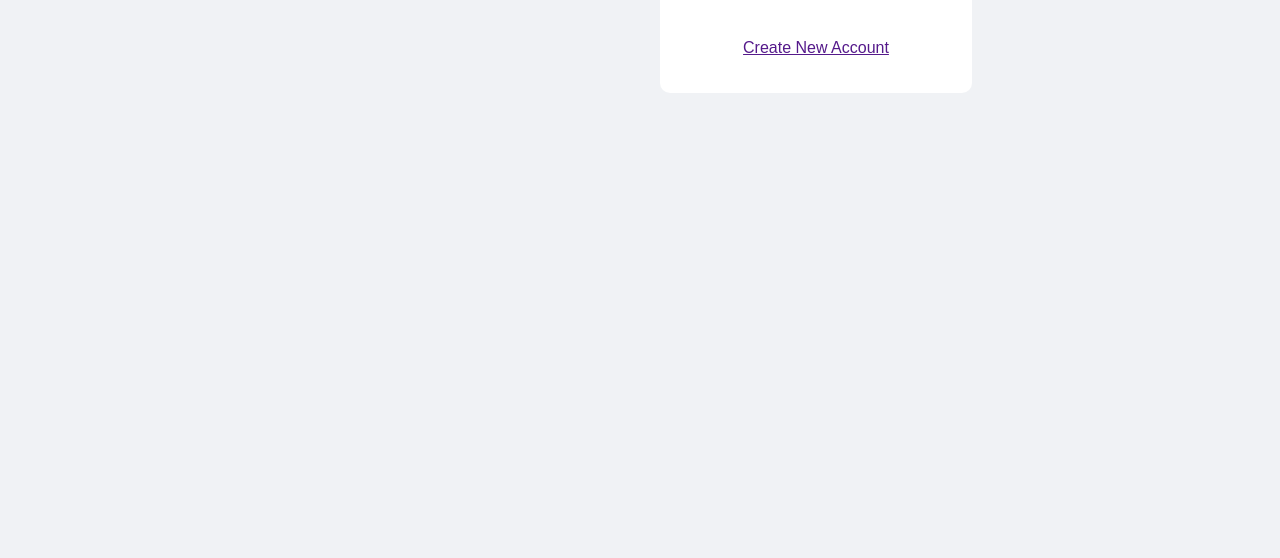
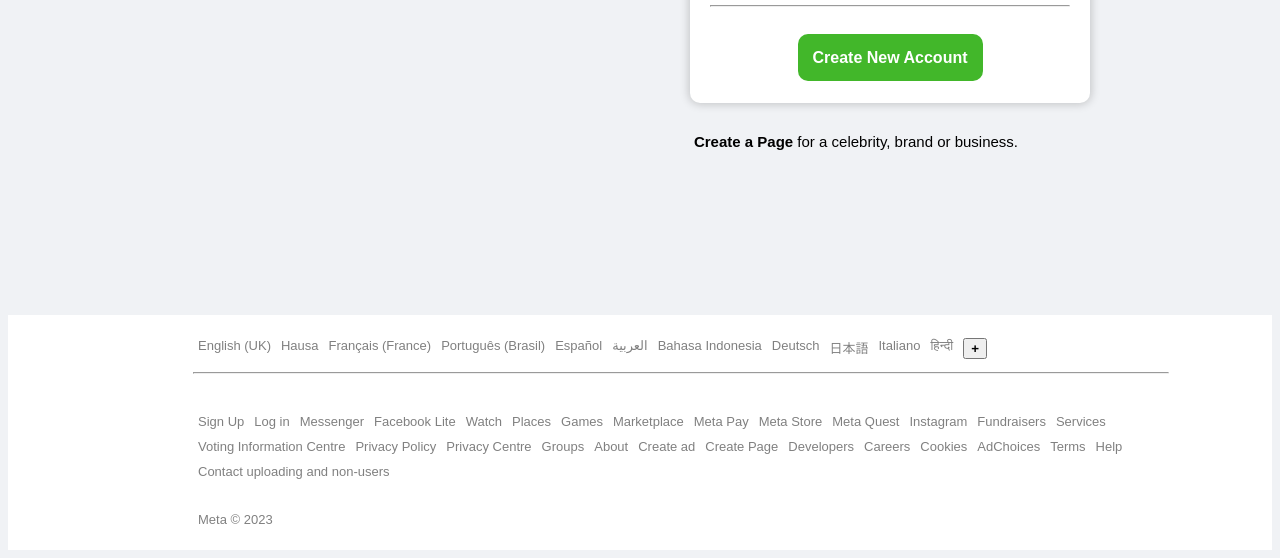
Before and after one commit to Jo-anny/facebook-afoma-chika, a plain HTML site: page index.html in a window 1280 px wide. Shown: the part 380-938 px from the top of the page. Before the commit the page ends 800 px from the top, so only its background shows below. Drawn offline with Linux system fonts and the light colour scheme.

Commit message:
Second Commit

```diff
--- a/index.html
+++ b/index.html
@@ -46,17 +46,82 @@
                 class="inputlogin"
               />
               <br />
-              <input type="submit" value="Login" class="btn-blue" />
+              <input type="submit" value="Log in" class="btn-blue" />
               <br />
-              <p><a href="#">Forgotten Password?</a></p>
+              <p class="forgottenPassword"><a href="#">Forgotten Password?</a></p>
               <br />
               <hr />
               <br />
-              <p><a href="">Create New Account</a></p>
+              <p><a href="" class="account-btn">Create New Account</a></p>
             </form>
+          </div>
+
+          <div class="page">
+            <p  class="create"><a href="#">Create a Page</a> for a celebrity, brand or business.</p>
           </div>
         </div>
       </div>
     </main>
+
+    <footer>
+      <div class="footer">
+        <div class="languages">
+          <ul class="firstList">
+            <li><a href="#">English (UK)</a></li>
+            <li><a href="#">Hausa</a></li>
+            <li><a href="#">Français (France)</a></li>
+            <li><a href="#">Português (Brasil)</a></li>
+            <li><a href="#">Español</a></li>
+            <li><a href="#">العربية</a></li>
+            <li><a href="#">Bahasa Indonesia</a></li>
+            <li><a href="#">Deutsch</a></li>
+            <li><a href="#">日本語</a></li>
+            <li><a href="#">Italiano</a></li>
+            <li><a href="#">हिन्दी</a></li>
+            <li>
+              <button><b>+</b></button>
+            </li>
+          </ul>
+          <hr style= "margin-left: 35px">
+        </div>
+
+        <div class="languages">
+          <ul>
+            <li><a href="#">Sign Up</a></li>
+            <li><a href="#">Log in</a></li>
+            <li><a href="#">Messenger</a></li>
+            <li><a href="#">Facebook Lite</a></li>
+            <li><a href="#">Watch</a></li>
+            <li><a href="#">Places</a></li>
+            <li><a href="#">Games</a></li>
+            <li><a href="#">Marketplace</a></li>
+            <li><a href="#">Meta Pay</a></li>
+            <li><a href="#">Meta Store</a></li>
+            <li><a href="#">Meta Quest</a></li>
+            <li><a href="#">Instagram</a></li>
+            <li><a href="#">Fundraisers</a></li>
+            <li><a href="#">Services</a></li>
+            <li><a href="#">Voting Information Centre</a></li>
+            <li><a href="#">Privacy Policy</a></li>
+            <li><a href="#">Privacy Centre</a></li>
+            <li><a href="#">Groups</a></li>
+            <li><a href="#">About</a></li>
+            <li><a href="#">Create ad</a></li>
+            <li><a href="#">Create Page</a></li>
+            <li><a href="#">Developers</a></li>
+            <li><a href="#">Careers </a></li>
+            <li><a href="#">Cookies</a></li>
+            <li><a href="#">AdChoices</a></li>
+            <li><a href="#">Terms</a></li>
+            <li><a href="#">Help</a></li>
+            <li><a href="#">Contact uploading and non-users</a></li>
+          </ul>
+        </div>
+
+        <div class="languages">
+          <p>Meta &copy; 2023</p>
+        </div>
+      </div>
+    </footer>
   </body>
 </html>
--- a/style.css
+++ b/style.css
@@ -5,7 +5,7 @@ body {
 .container {
   margin: 150px 300px;
   display: flex;
-  gap: 20px;
+  gap: 50px;
 }
 .left-section {
   text-align: start;
@@ -23,26 +23,122 @@ body {
   width: 400px;
   margin-left: -45px;
 }
+::placeholder{
+  font-size: 17px;
+  color: #9E949C;
+}
+
 .card {
   background-color: white;
+  width: 360px;
   padding: 20px;
   text-align: center;
   border-radius: 10px;
+  box-shadow:0 0 10px 1px rgba(0,0,0,0.2);
 }
 .inputlogin {
-  border: gray 1px solid;
+  border: #DDDFE2 1px solid;
   padding: 10px;
   border-radius: 5px;
-  margin-bottom: 10px;
+  margin-bottom: 12px;
   width: 90%;
 }
+
+.inputlogin:focus{
+  outline:1px solid #1877f2;
+  box-shadow: 0 0 2px 2px rgba(0,0,0,0.2);
+}
+
 .btn-blue {
   background-color: #1877f2;
-  color: white;
+  color: #ffffff;
   font-weight: bold;
   text-align: center;
   width: 95%;
   padding: 10px;
+  font-size: 20px;
   border: none;
   border-radius: 5px;
 }
+
+a{
+  text-decoration: none;
+}
+
+.forgottenPassword{
+  margin-top: 30px;
+  margin-bottom: 0px;
+}
+
+.forgottenPassword a{
+  color: #1877f2;
+}
+
+.forgottenPassword a:hover{
+  text-decoration: underline;
+}
+
+.account-btn{
+  color:white;
+  background-color:#42B72A;
+  font-weight: bold;
+  padding: 15px;
+  border-radius: 10px;
+}
+.account-btn:hover{
+  background-color: #36a420;
+}
+.page{
+  text-align: center;
+  font-size: 15px;
+  margin-top: 30px;
+}
+.create a{
+  color:black;
+  font-weight: bold;
+}
+.create a:hover{
+  font-weight: bold;
+  text-decoration: underline;
+}
+
+/* Footer Styling */
+
+ul{
+  display: flex;
+  flex-wrap: wrap;
+  gap: 10px;
+}
+
+li {
+  list-style: none;
+}
+
+li a{
+  color: grey;
+}
+
+li button{
+  cursor: pointer;
+}
+
+.footer {
+  background-color: #ffffff;
+  font-size: 13px;
+}
+
+.footer > div{
+  margin-left: 100px;
+  margin-right: 100px;
+}
+
+.languages{
+  width: 80%;
+  padding: 10px 50px;
+}
+
+.languages p{
+  margin-left: 40px;
+  margin-top: 0px;
+  color:grey;
+}
```
